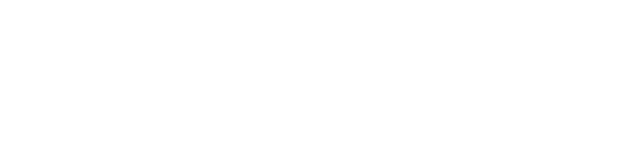
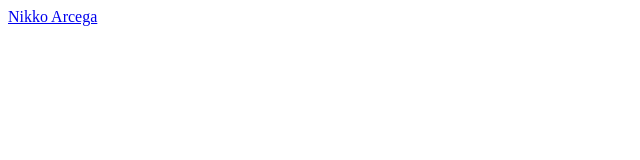
Before and after one commit to nikkoarcega/my_portfolio, a plain HTML site: page index.html in a window 1280 px wide. Shown: the whole page, without its empty margins (0-640 px from the left). Drawn offline with Linux system fonts and the light colour scheme.

Commit message:
new changes

```diff
--- a/index.html
+++ b/index.html
@@ -8,6 +8,6 @@
     <link rel="stylesheet" href="/style/style.css" type="text/css">
 </head>
 <body>
-
+    <header class="headermain"><a href="#home">Nikko Arcega</a></header>
 </body>
 </html>
```
